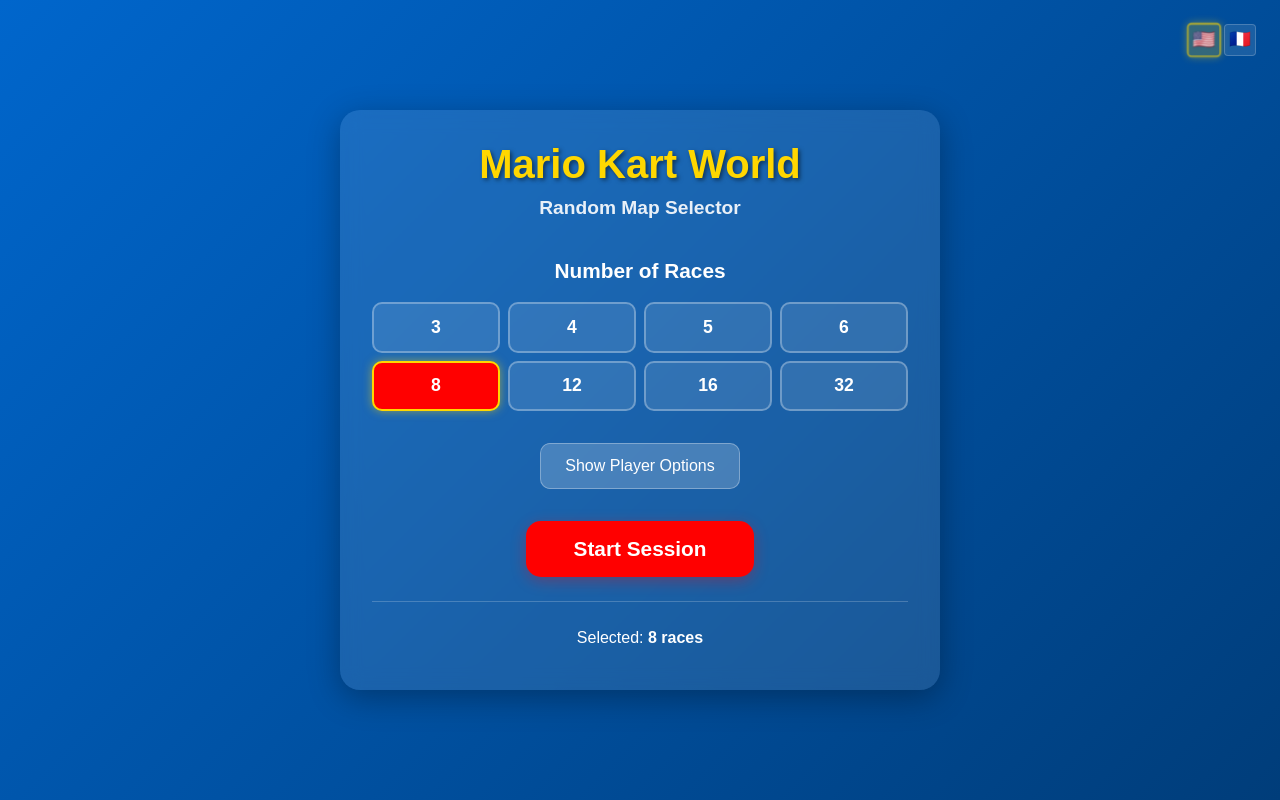
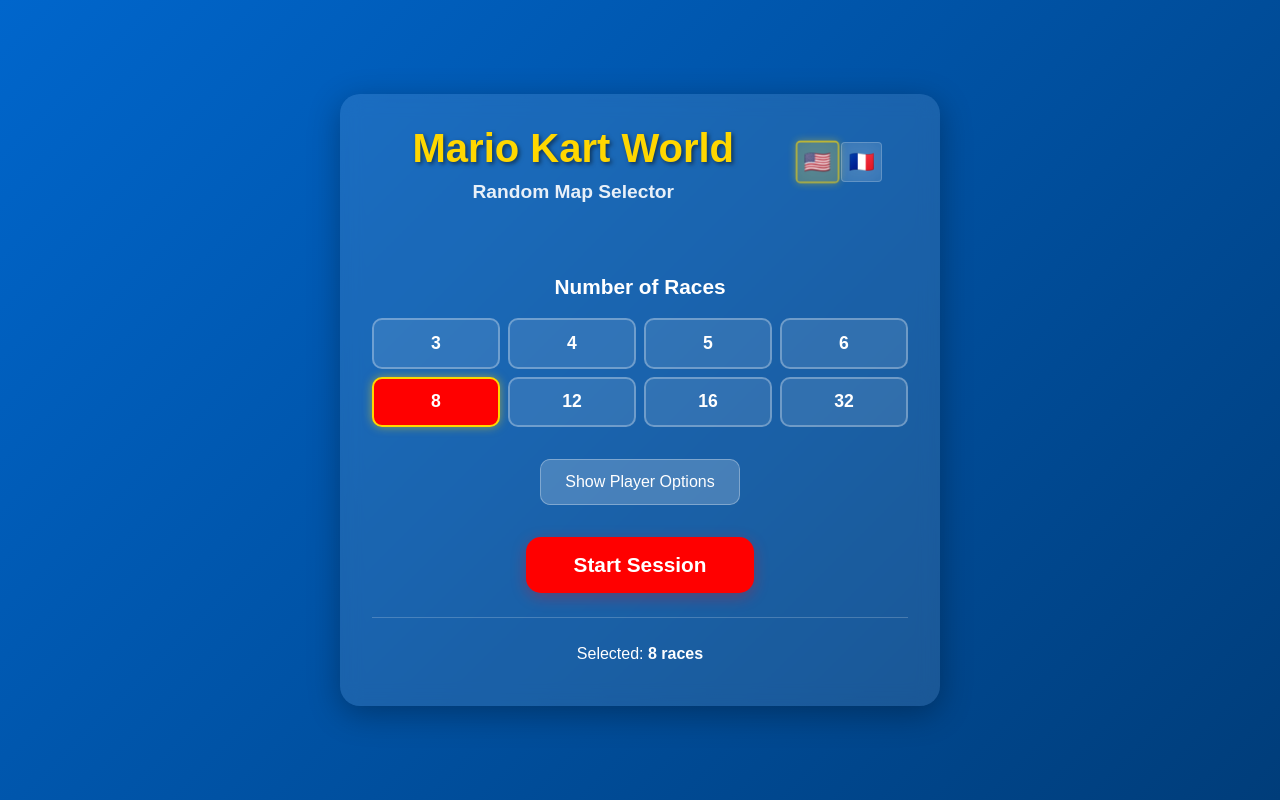
Before and after one commit to Macsh/mkw-random-map-selector, a React (Vite) app: page / in a window 1280 px wide. Built offline with nearby package versions, Linux system fonts and the light colour scheme.

Commit message:
Perfect language toggle UI positioning - flags stay aligned with title, no shifting on screen resize

```diff
--- a/src/components/SelectionScreen/SelectionScreen.css
+++ b/src/components/SelectionScreen/SelectionScreen.css
@@ -6,15 +6,6 @@
   background: linear-gradient(135deg, #0066cc, #003d7a);
   color: white;
   font-family: 'Arial', sans-serif;
-  position: relative;
-}
-
-/* Position language toggle in top-right corner */
-.selection-screen > .language-toggle {
-  position: absolute;
-  top: 1rem;
-  right: 1rem;
-  z-index: 10;
 }
 
 .selection-container {
@@ -28,9 +19,41 @@
   box-shadow: 0 8px 32px rgba(0, 0, 0, 0.3);
 }
 
-.title-section {
+.header-with-language {
   text-align: center;
   margin-bottom: 2rem;
+}
+
+.title-with-flags {
+  display: flex;
+  align-items: flex-start;
+  justify-content: space-between;
+  gap: 2rem;
+  max-width: 500px;
+  margin: 0 auto;
+}
+
+.title-block {
+  text-align: center;
+  flex: 1;
+}
+
+/* Position flags to align with the title line, not the subtitle */
+.title-with-flags .language-toggle {
+  display: flex;
+  align-items: center;
+  margin-top: 0.5rem;
+  flex: 0 0 auto;
+}
+
+.title-with-flags .language-toggle .flag-button {
+  min-width: 40px;
+  min-height: 40px;
+  padding: 0.4rem;
+}
+
+.title-with-flags .language-toggle .flag {
+  font-size: 1.3rem;
 }
 
 .title {
@@ -210,10 +233,4 @@
     padding: 1rem 2rem;
     font-size: 1.1rem;
   }
-
-  /* Adjust language toggle position on mobile */
-  .selection-screen > .language-toggle {
-    top: 0.5rem;
-    right: 0.5rem;
-  }
 }
--- a/src/components/SelectionScreen/SelectionScreen.jsx
+++ b/src/components/SelectionScreen/SelectionScreen.jsx
@@ -31,11 +31,15 @@
 
   return (
     <div className="selection-screen">
-      <LanguageToggle />
       <div className="selection-container">
-        <div className="title-section">
-          <h1 className="title">{t('app.title')}</h1>
-          <h2 className="subtitle">{t('app.subtitle')}</h2>
+        <div className="header-with-language">
+          <div className="title-with-flags">
+            <div className="title-block">
+              <h1 className="title">{t('app.title')}</h1>
+              <h2 className="subtitle">{t('app.subtitle')}</h2>
+            </div>
+            <LanguageToggle />
+          </div>
         </div>
 
         <div className="race-count-section">
```
